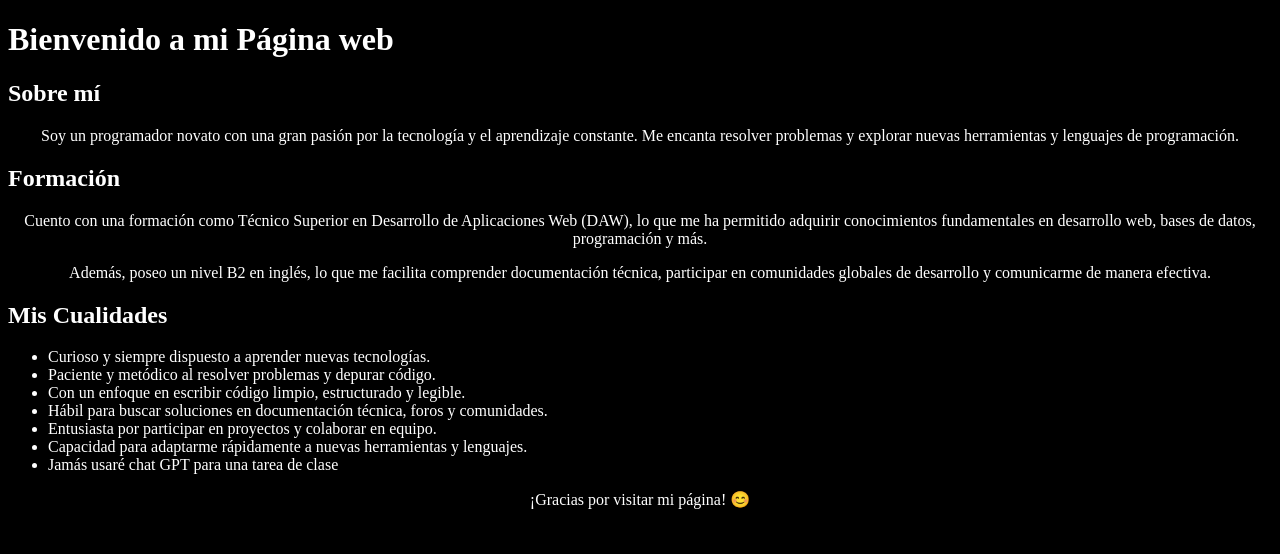
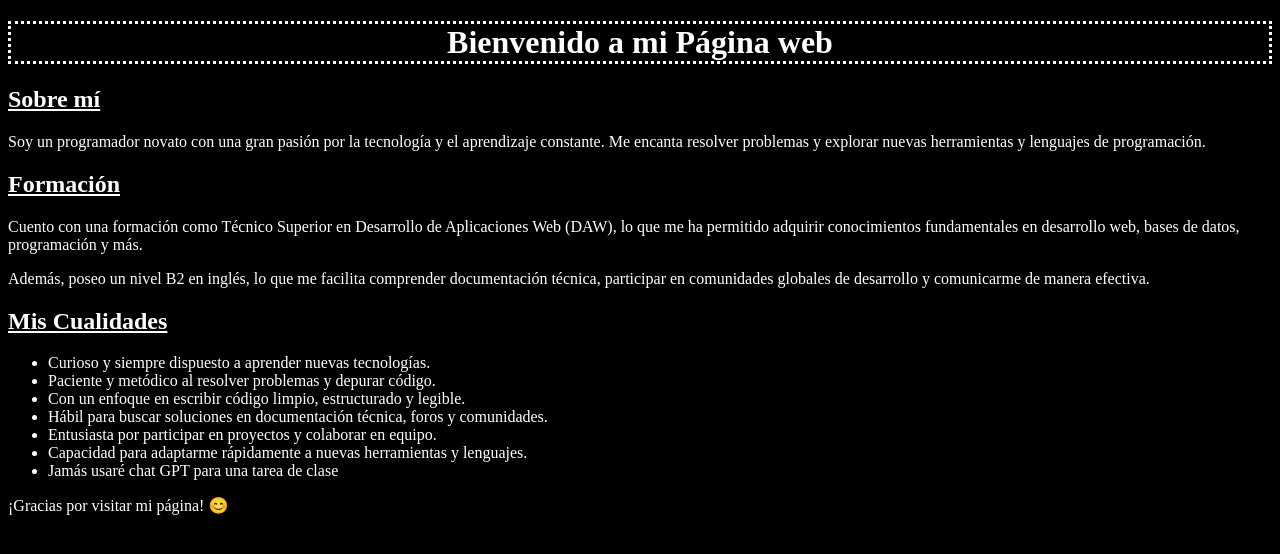
Before and after one commit to damolo22/damolo22.github.io, a plain HTML site: page MiPágina.html in a window 1280 px wide. Drawn offline with Linux system fonts and the light colour scheme.

Commit message:
Update index.css

```diff
--- a/index.css
+++ b/index.css
@@ -1,9 +1,11 @@
+h1{
+    text-align: center;
+    border: dotted;
+}
+h2{
+    text-decoration: underline;
+}
 body{
     background-color:black;
     color: white;
     }
-p{
-    background-color:black;
-    text-align: center;
-    color: white;
-}
```
